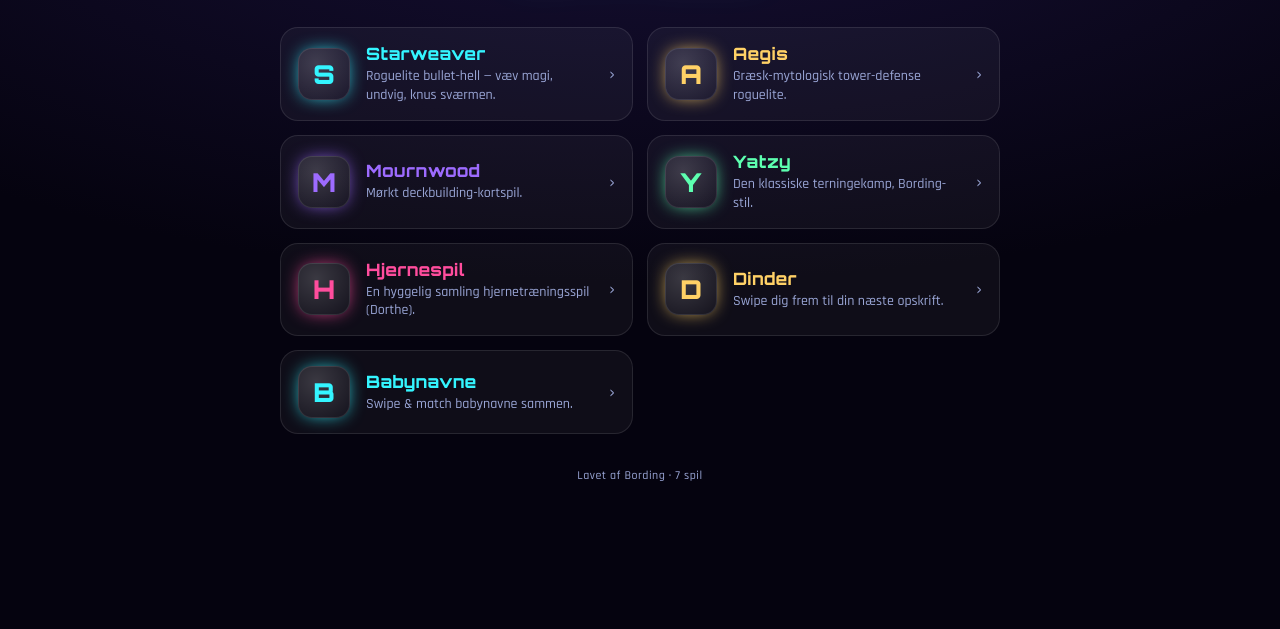
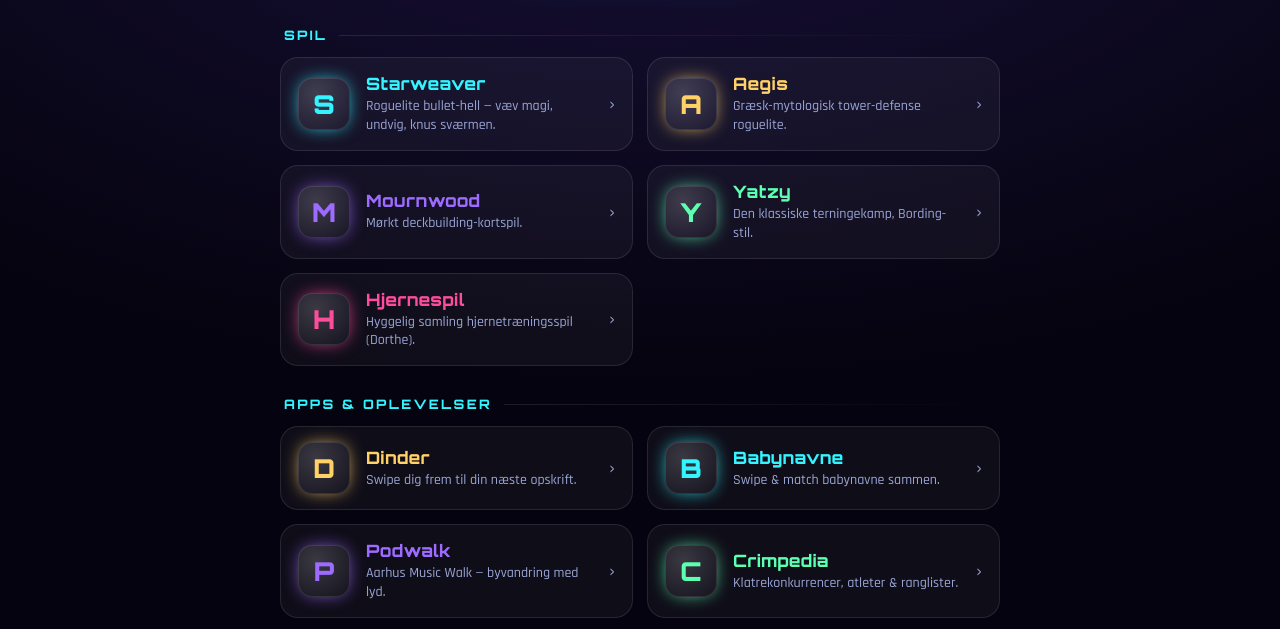
Before and after one commit to BordingCode/bording-games, a plain HTML site: page index.html in a window 1280 px wide. Shown: the part 166-795 px from the top of the page. Drawn offline with Linux system fonts and the light colour scheme.

Commit message:
Group projects: Spil (games) vs Apps & oplevelser (Dinder, Babynavne, Podwalk, Crimpedia, Baby Sleep, Secret Santa) — all non-business projects, sensibly grouped

```diff
--- a/index.html
+++ b/index.html
@@ -37,6 +37,9 @@
       filter: drop-shadow(0 0 22px rgba(52,245,255,.4));
     }
     .tag { color: var(--muted); letter-spacing: .26em; text-transform: uppercase; font-size: 12px; margin-top: 8px; }
+    .section-title { font-family: 'Orbitron', sans-serif; font-weight: 700; letter-spacing: .18em; text-transform: uppercase; font-size: 13px; color: var(--cyan); margin: 30px 4px 14px; display: flex; align-items: center; gap: 12px; }
+    .section-title::after { content: ''; flex: 1; height: 1px; background: linear-gradient(90deg, var(--edge), transparent); }
+    .section-title:first-of-type { margin-top: 6px; }
     .grid { display: grid; grid-template-columns: 1fr; gap: 14px; }
     @media (min-width: 560px) { .grid { grid-template-columns: 1fr 1fr; } }
     .card {
@@ -67,23 +70,37 @@
       <div class="logo">BORDING<br>GAMES</div>
       <div class="tag">spil &middot; samlet ét sted</div>
     </header>
-    <div class="grid" id="grid"></div>
-    <footer>Lavet af Bording &middot; <span id="count"></span> spil</footer>
+    <div id="sections"></div>
+    <footer>Lavet af Bording &middot; <span id="count"></span> projekter</footer>
   </div>
   <script>
     // Edit this list to add/remove games. url is the live GitHub Pages link.
     // Monogram icons (first letter) render identically on every device — no emoji-font dependency.
-    const GAMES = [
+    // Edit these lists to add/remove projects. Two groups: real games, and everything else.
+    const SECTIONS = [
+      { title: 'Spil', items: [
         { name: 'Starweaver', desc: 'Roguelite bullet-hell — væv magi, undvig, knus sværmen.', url: 'https://bordingcode.github.io/starweaver/', c: '#34f5ff' },
         { name: 'Aegis', desc: 'Græsk-mytologisk tower-defense roguelite.', url: 'https://bordingcode.github.io/aegis/', c: '#ffd166' },
         { name: 'Mournwood', desc: 'Mørkt deckbuilding-kortspil.', url: 'https://bordingcode.github.io/mournwood/', c: '#9d6bff' },
         { name: 'Yatzy', desc: 'Den klassiske terningekamp, Bording-stil.', url: 'https://bordingcode.github.io/yatzy/', c: '#5dffb0' },
-      { name: 'Hjernespil', desc: 'En hyggelig samling hjernetræningsspil (Dorthe).', url: 'https://bordingcode.github.io/dorthe-braingames/', c: '#ff4d9d' },
+        { name: 'Hjernespil', desc: 'Hyggelig samling hjernetræningsspil (Dorthe).', url: 'https://bordingcode.github.io/dorthe-braingames/', c: '#ff4d9d' },
+      ]},
+      { title: 'Apps & oplevelser', items: [
         { name: 'Dinder', desc: 'Swipe dig frem til din næste opskrift.', url: 'https://bordingcode.github.io/Dinder/', c: '#ffd166' },
         { name: 'Babynavne', desc: 'Swipe & match babynavne sammen.', url: 'https://bordingcode.github.io/babynames/', c: '#34f5ff' },
+        { name: 'Podwalk', desc: 'Aarhus Music Walk — byvandring med lyd.', url: 'https://bordingcode.github.io/podwalk/', c: '#9d6bff' },
+        { name: 'Crimpedia', desc: 'Klatrekonkurrencer, atleter & ranglister.', url: 'https://crimpedia.pages.dev/', c: '#5dffb0' },
+        { name: 'Baby Sleep', desc: 'Guide til babysøvn.', url: 'https://bordingcode.github.io/baby-sleep/', c: '#34f5ff' },
+        { name: 'Secret Santa', desc: 'Træk lod til pakkeleg.', url: 'https://bordingcode.github.io/secret-santa/', c: '#ff4d9d' },
+      ]},
     ];
-    const grid = document.getElementById('grid');
-    GAMES.forEach((g) => {
+    const root = document.getElementById('sections');
+    let total = 0;
+    SECTIONS.forEach((sec) => {
+      const h = document.createElement('div'); h.className = 'section-title'; h.textContent = sec.title; root.appendChild(h);
+      const grid = document.createElement('div'); grid.className = 'grid'; root.appendChild(grid);
+      sec.items.forEach((g) => {
+        total++;
         const a = document.createElement('a');
         a.className = 'card'; a.href = g.url; a.style.setProperty('--c', g.c);
         a.innerHTML = `
@@ -92,7 +109,8 @@
           <span class="arrow">›</span>`;
         grid.appendChild(a);
       });
-    document.getElementById('count').textContent = GAMES.length;
+    });
+    document.getElementById('count').textContent = total;
   </script>
 </body>
 </html>
```
Lines whose indentation alone changed are shown as unchanged.
